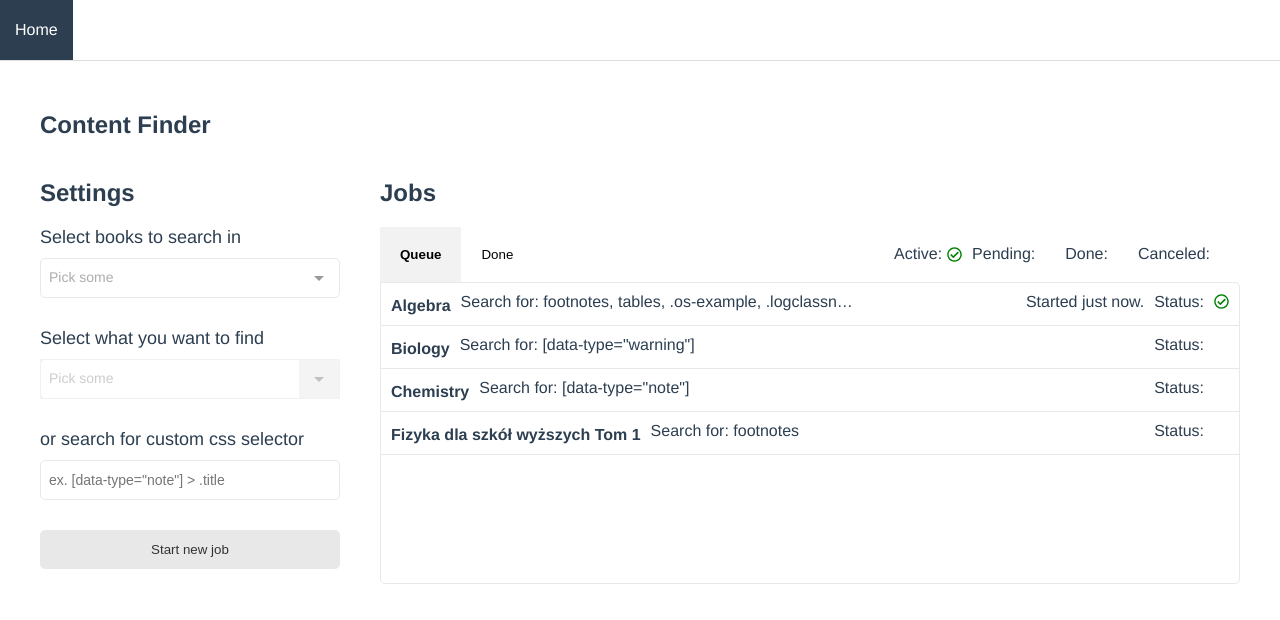
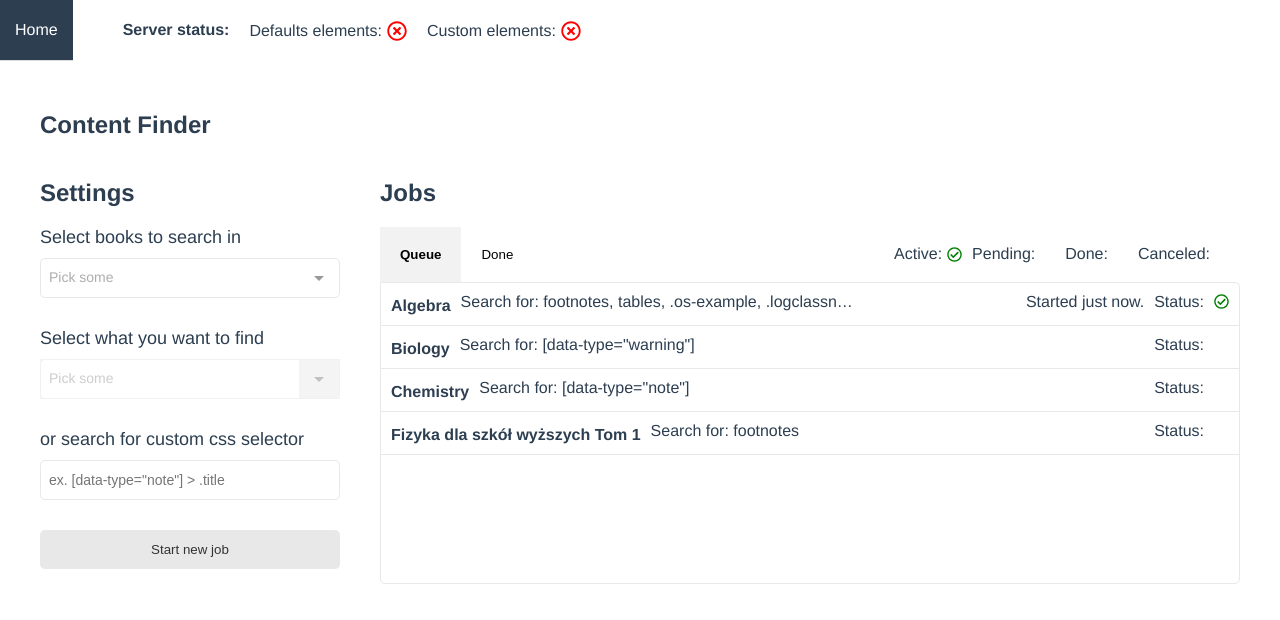
Before and after one commit to openstax-poland/elefind, a Vue app: page / in a window 1280 px wide. Shown: the top 620 px of the page. Built offline with nearby package versions, Linux system fonts and the light colour scheme; no server answers.

Commit message:
show status of servers

```diff
--- a/src/components/Navigation/Navigation.vue
+++ b/src/components/Navigation/Navigation.vue
@@ -1,4 +1,5 @@
 <template>
+  <div class="top-bar">
     <nav>
       <ul>
         <li>
@@ -6,14 +7,61 @@
         </li>
       </ul>
     </nav>
+    <div class="servers-status">
+      <span class="title">Server status:</span>
+      <span class="server">Defaults elements: <status-icon :status="statusServerDefaults" /></span>
+      <span class="server">Custom elements: <status-icon :status="statusServerCustom" /></span>
+    </div>
+  </div>
 </template>
 
+<script>
+import StatusIcon from '../Jobs/StatusIcon/StatusIcon'
+import axios from 'axios'
+
+export default {
+  data () {
+    return {
+      statusServerDefaults: 'pending',
+      statusServerCustom: 'pending',
+    }
+  },
+  components: {
+    StatusIcon
+  },
+  beforeCreate () {
+    axios.get('https://content-finder.herokuapp.com/')
+      .then(res => {
+        this.statusServerDefaults = 'active'
+      })
+      .catch(e => {
+        this.statusServerDefaults = 'error'
+      })
+
+    axios.get('http://pistacja.kylos.net.pl:3000/')
+      .then(res => {
+        this.statusServerCustom = 'active'
+      })
+      .catch(e => {
+        this.statusServerCustom = 'error'
+      })
+  }
+}
+</script>
+
+
 <style lang="scss" scoped>
+.top-bar {
+  display: flex;
+  align-items: center;
+  margin-bottom: 50px;
+}
+
 nav {
   height: 60px;
   border-bottom: 1px solid #ddd;
   text-align: left;
-  margin-bottom: 50px;
+  margin-right: 50px;
   ul {
     height: 100%;
     margin: 0;
@@ -39,4 +87,20 @@ nav {
     }
   }
 }
+.servers-status {
+  display: flex;
+  .title {
+    font-weight: 700;
+    margin-right: 20px;
+  }
+  .server {
+    margin-right: 20px;
+    display: flex;
+    align-items: center;
+    .status-icon {
+      margin-left: 5px;
+      width: 20px;
+    }
+  }
+}
 </style>
```
Lines whose indentation alone changed are shown as unchanged.
